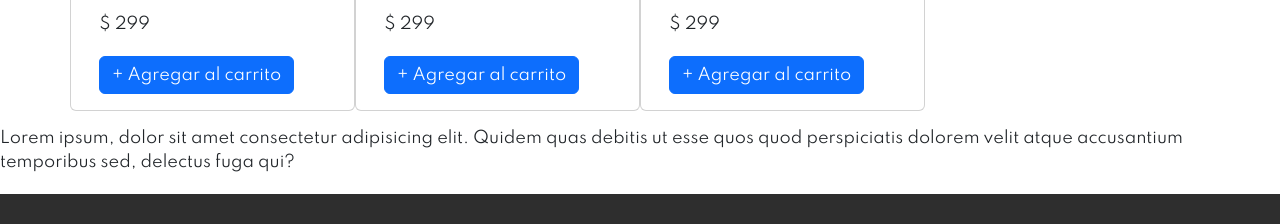
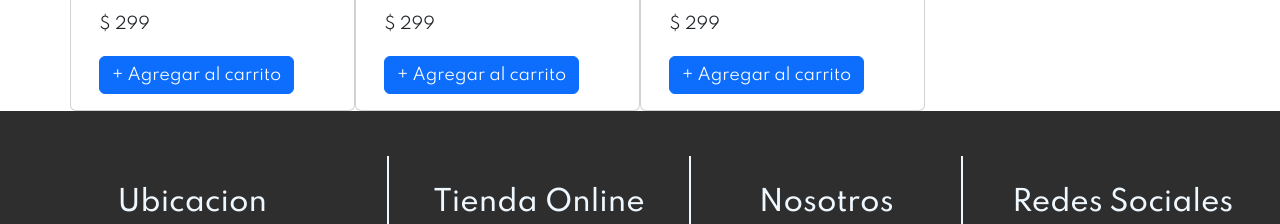
Before and after one commit to Ch1nolas/Autoservicio-Andres, a website: page pages/catalogo.html in a window 1280 px wide. Shown: the part 689-913 px from the top of the page. Drawn offline with nearby package versions, Linux system fonts and the light colour scheme; grey boxes are pictures that could not be loaded.

Commit message:
contacto

```diff
--- a/pages/catalogo.html
+++ b/pages/catalogo.html
@@ -77,9 +77,6 @@
                 <div id="items" class="col-xl-20 row"></div>
                 <script src="../js/baseDeDatos.js"></script>
             </div>
-        </div>
-        <div class="borrar">
-            <p>Lorem ipsum, dolor sit amet consectetur adipisicing elit. Quidem quas debitis ut esse quos quod perspiciatis dolorem velit atque accusantium temporibus sed, delectus fuga qui?</p>
         </div>
     </main>
     <footer class="footer">
```
